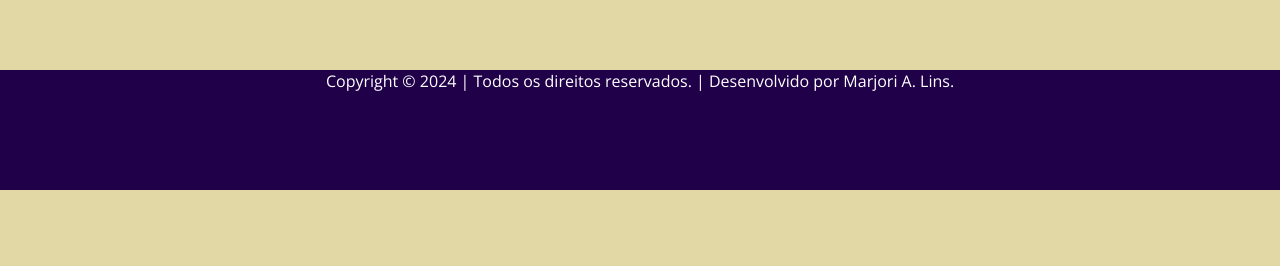
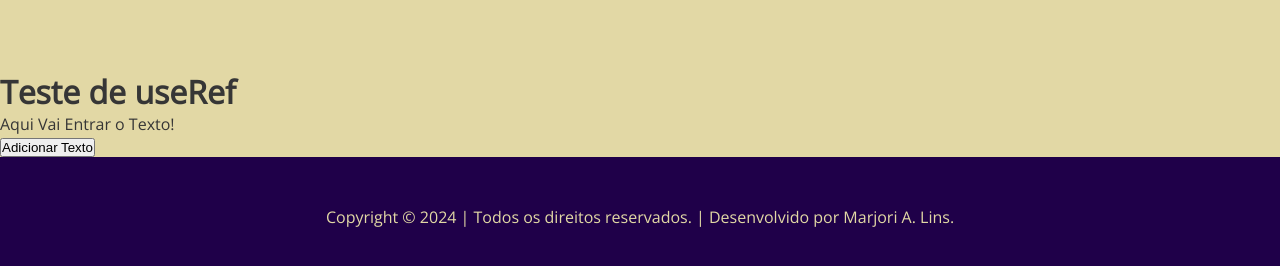
Before and after one commit to MarjoriLins/casa-de-eventos, a React (Vite) app: page / in a window 1280 px wide. Shown: the part 610-876 px from the top of the page. Before the commit the page ends 800 px from the top, so only its background shows below. Built offline with nearby package versions, Linux system fonts and the light colour scheme; no server answers.

Commit message:
Comentários importantes do professor e exemplo useRef.

```diff
--- a/src/components/Menu/menu.jsx
+++ b/src/components/Menu/menu.jsx
@@ -31,7 +31,7 @@ function Menu() {
     <MenuContainer>
       <MenuList>
         <MenuItem>
-          <MenuLink to="/homepage">Homepage</MenuLink>
+          <MenuLink to="/">Homepage</MenuLink>
         </MenuItem>
         <MenuItem>
           <MenuLink to="/contato">Contato</MenuLink>
--- a/src/components/Rodape/rodape.jsx
+++ b/src/components/Rodape/rodape.jsx
@@ -5,9 +5,9 @@ const RodapeContainer = styled.div`
   height: 120px;
   display: flex;
   justify-content: center;
-  align-items: left;
+  align-items: center;
   background-color: #1f0049;
-  color: #ffff;
+  color: #e2d8a5;
 `;
 
 const RodapeText = styled.p`
--- a/src/components/pages/Contato/contato.jsx
+++ b/src/components/pages/Contato/contato.jsx
@@ -4,7 +4,9 @@ import Cabecalho from "../../Cabecalho/cabecalho";
 import Rodape from "../../Rodape/rodape";
 
 function Contato() {
+  // Aqui entrariam as funções JavaScript, Hooks e etc..
   return (
+    // Tudo que será exibido aqui será renderizado na tela
     <>
       <Cabecalho />
       <Container>
--- a/src/components/pages/Homepage/homepage.jsx
+++ b/src/components/pages/Homepage/homepage.jsx
@@ -1,4 +1,4 @@
-import { useState, useEffect } from "react";
+import { useState, useEffect, useRef } from "react";
 import {
   Container,
   Title,
@@ -15,6 +15,10 @@ import Card from "../../Card/card";
 function Homepage() {
   const [eventos, setEventos] = useState([]);
 
+  // Exemplo de useRef
+
+  const paragraphRef = useRef(null);
+
   useEffect(() => {
     const listarEventos = async () => {
       try {
@@ -26,6 +30,12 @@ function Homepage() {
     };
     listarEventos();
   });
+
+  const adicionarTexto = () => {
+    if (paragraphRef.current) {
+      paragraphRef.current.innerText += "Novo texto";
+    }
+  };
   return (
     <>
       <Cabecalho />
@@ -47,6 +57,9 @@ function Homepage() {
           </EventosLista>
         </Eventos>
       </Container>
+      <h1>Teste de useRef</h1>
+      <p ref={paragraphRef}> Aqui Vai Entrar o Texto!</p>
+      <button onClick={adicionarTexto}>Adicionar Texto</button>
       <Rodape />
     </>
   );
```
Also changed, not shown: src/components/pages/Login/login.jsx (+9 -1 lines).
